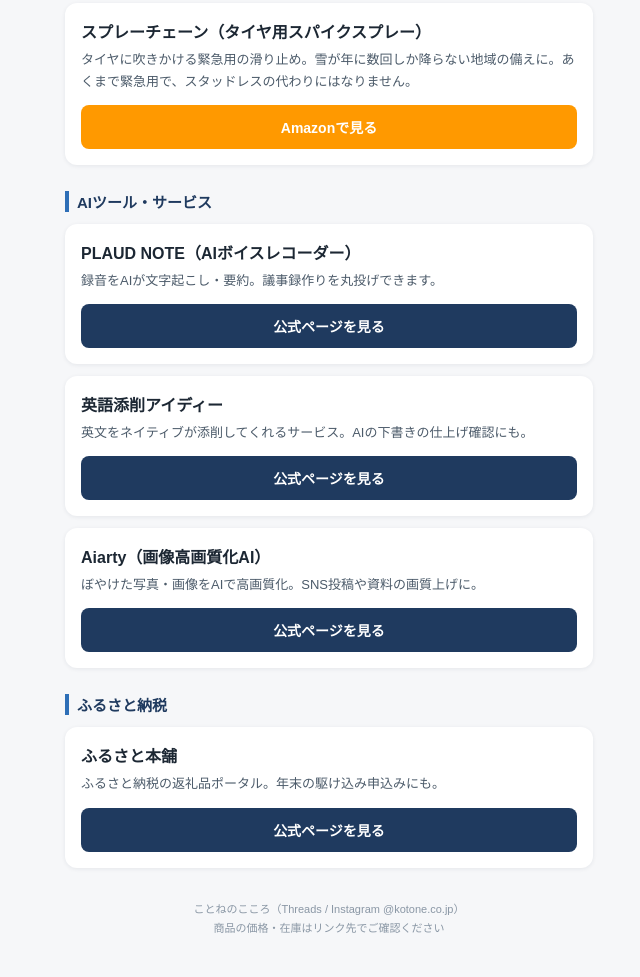
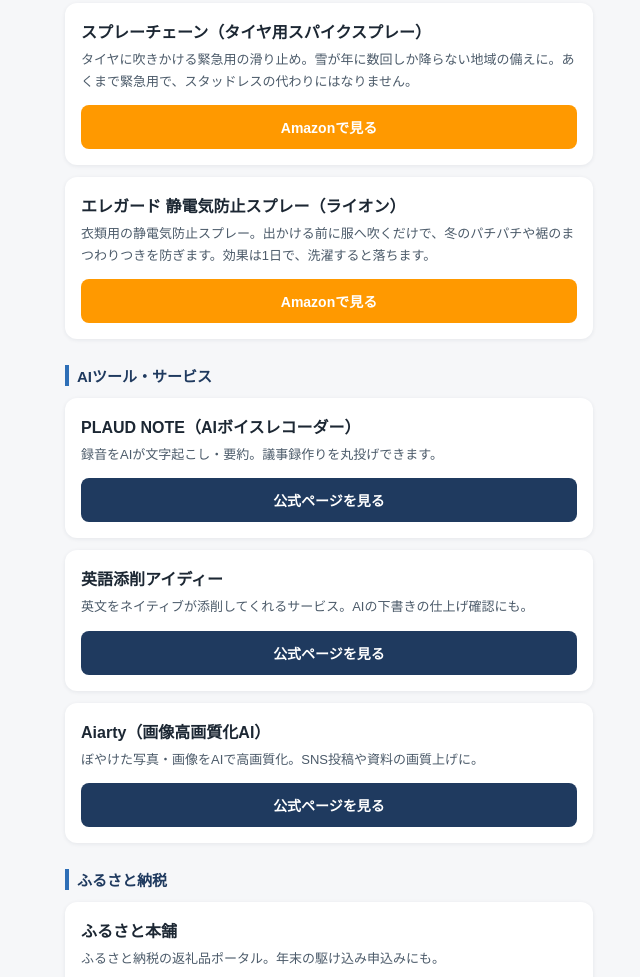
Before and after one commit to tk-ramen/kotone-links, a plain HTML site: page index.html in a window 1280 px wide. Shown: the part 1041-2018 px from the top of the page, without its empty margins (311-951 px from the left). Drawn offline with Linux system fonts and the light colour scheme.

Commit message:
エレガードのカードを追加（全11件）

```diff
--- a/index.html
+++ b/index.html
@@ -68,6 +68,12 @@
     <a class="btn amz" href="https://www.amazon.co.jp/s?k=%E7%94%B0%E6%9D%91%E5%B0%86%E8%BB%8D%E5%A0%82+%E3%82%B9%E3%83%97%E3%83%AC%E3%83%BC%E3%83%81%E3%82%A7%E3%83%BC%E3%83%B3&tag=tkramen2574-22" rel="nofollow sponsored noopener" target="_blank">Amazonで見る</a>
   </div>
 
+  <div class="card">
+    <h3>エレガード 静電気防止スプレー（ライオン）</h3>
+    <p>衣類用の静電気防止スプレー。出かける前に服へ吹くだけで、冬のパチパチや裾のまつわりつきを防ぎます。効果は1日で、洗濯すると落ちます。</p>
+    <a class="btn amz" href="https://www.amazon.co.jp/s?k=%E3%83%A9%E3%82%A4%E3%82%AA%E3%83%B3+%E3%82%A8%E3%83%AC%E3%82%AC%E3%83%BC%E3%83%89+%E9%9D%99%E9%9B%BB%E6%B0%97%E9%98%B2%E6%AD%A2%E3%82%B9%E3%83%97%E3%83%AC%E3%83%BC&tag=tkramen2574-22" rel="nofollow sponsored noopener" target="_blank">Amazonで見る</a>
+  </div>
+
   <h2>AIツール・サービス</h2>
 
   <div class="card">
```
